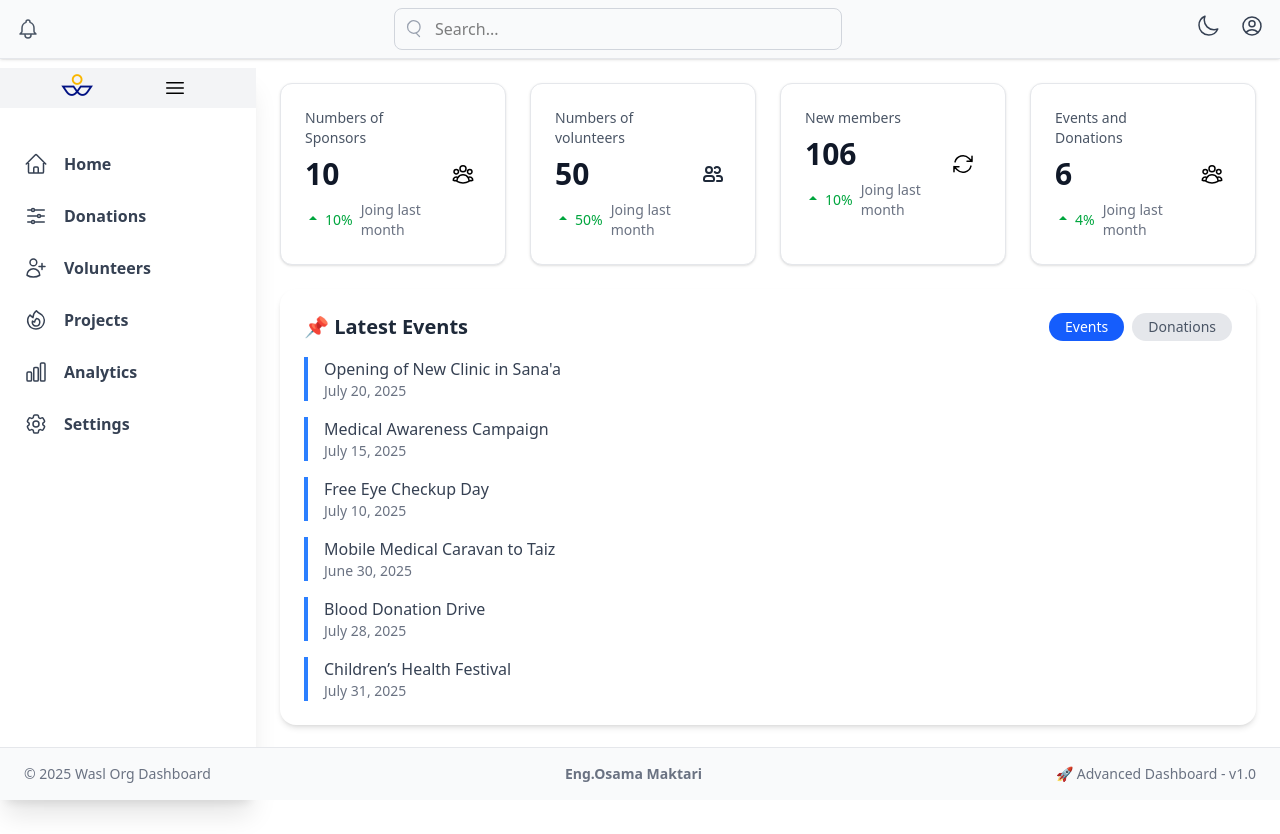
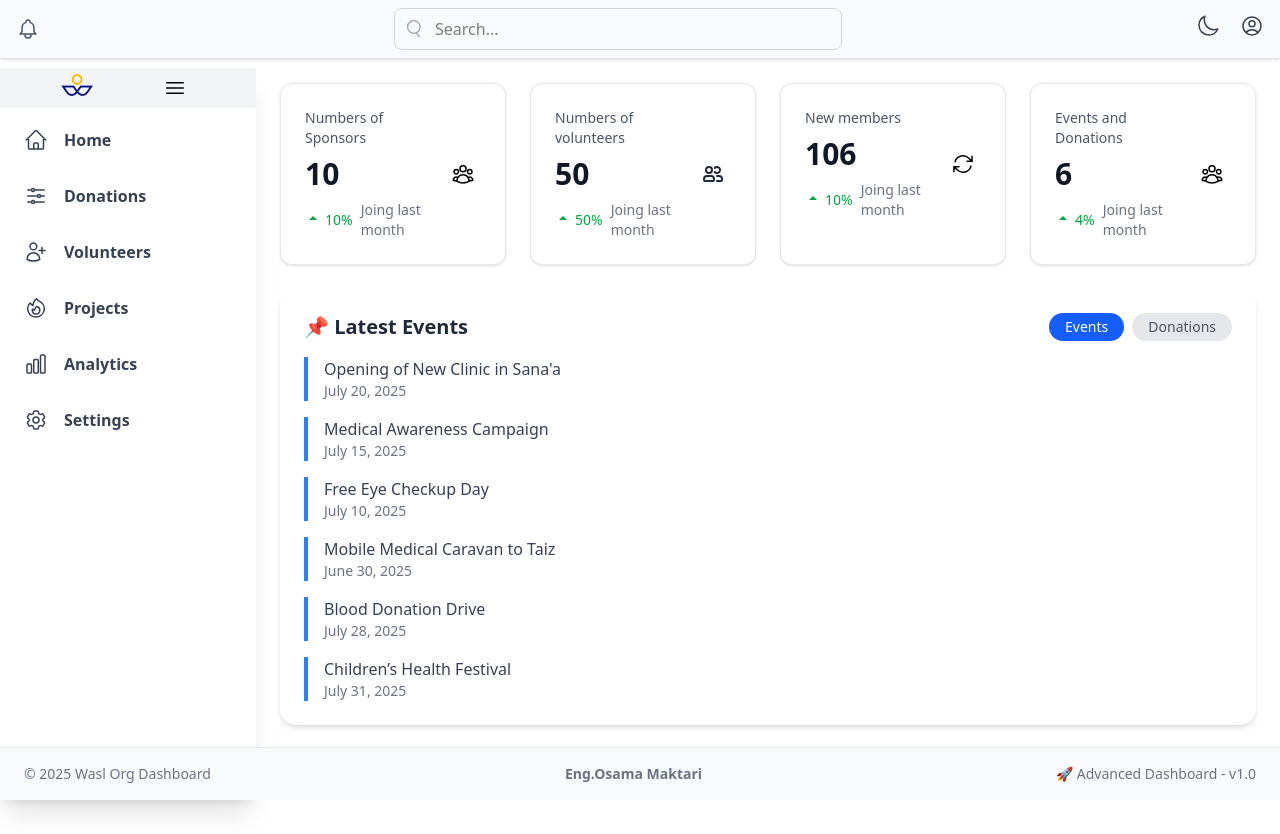
Before and after one commit to osamamaktari/vue-app, a Vue app: page / in a window 1280 px wide. Built offline with nearby package versions, Linux system fonts and the light colour scheme.

Commit message:
Style(sidebar):give more padding

```diff
--- a/src/components/FooterComponent.vue
+++ b/src/components/FooterComponent.vue
@@ -1,5 +1,5 @@
 <template>
-  <footer class="sticky bottom-0 z-50 w-full py-4 px-6 bg-gray-50 text-gray-500 text-sm border-t border-gray-200 flex items-center justify-between">
+  <footer class="sticky bottom-0 z-100 w-full py-4 px-6 bg-gray-50 text-gray-500 text-sm border-t border-gray-200 flex items-center justify-between">
     <span>© {{ currentYear }} Wasl Org Dashboard</span>
     <span class="font-semibold">Eng.Osama Maktari</span>
 <span>🚀 Advanced Dashboard - v1.0</span>
--- a/src/components/SidebarComponent.vue
+++ b/src/components/SidebarComponent.vue
@@ -8,14 +8,14 @@
   ]">
 
 
-            <div class="flex flex-col bg-gray-100  md:flex-row md:items-center md:justify-evenly">
+            <div class="flex flex-col bg-gray-100  md:flex-row md:items-center md:justify-evenly ">
                 <img class="w-8 h-8  mb-2   rounded-lg flex items-center justify-center " src="../assets/img/WASL-LOGO-RGB-ICON.png" alt="logo">
 
                  <sidebar-toggle-component  @toggle="toggleSidebar"/>
             </div>
 
 
-        <nav class="mt-8 flex flex-col space-y-2 px-2">
+        <nav class="mt-2 flex flex-col space-y-2 px-2">
             <div class="flex flex-col space-y-1">
 
 <sidebarlinks-component to="/" text="Home"  :isCollapsed="isCollapsed"><svg  xmlns="http://www.w3.org/2000/svg" fill="none" viewBox="0 0 24 24" stroke-width="1.5" stroke="currentColor" class="size-6">
--- a/src/components/SidebarlinksComponent.vue
+++ b/src/components/SidebarlinksComponent.vue
@@ -1,5 +1,5 @@
 <template>
-  <router-link :to="to" class="flex items-center  px-4 py-3 text-gray-700 hover:bg-gray-700 hover:text-white rounded-lg transition-colors group">
+  <router-link :to="to" class="flex items-center  px-4 py-3 text-gray-700 hover:bg-gray-700 hover:text-white rounded-lg transition-colors group mb-2">
     <slot />
     <span  v-if="!isCollapsed" class="ps-4 font-semibold">{{ text }}</span>
   </router-link>
```
